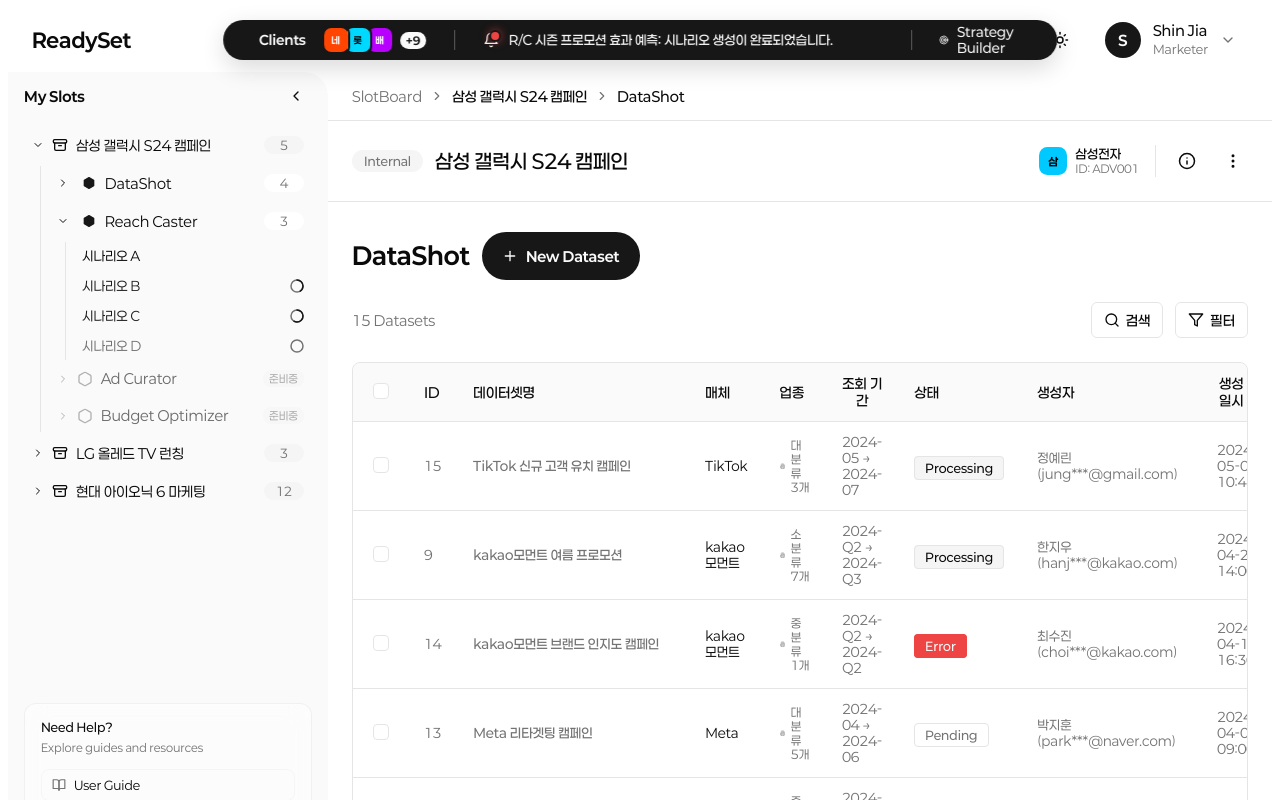
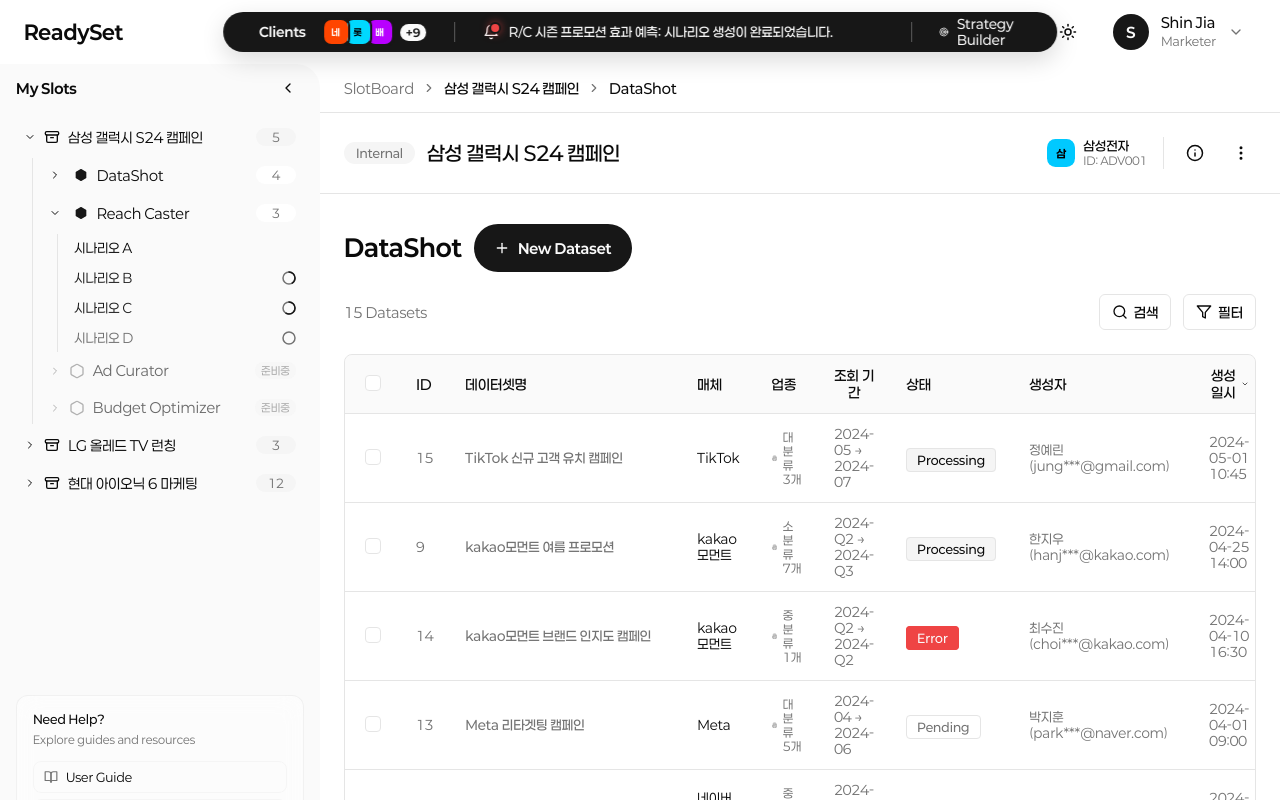
Before and after one commit to taetaej/ReadySet, a React (Vite) app: page /datashot in a window 1280 px wide. Shown: the top 800 px of the page. Built offline with nearby package versions, Linux system fonts and the light colour scheme.

Commit message:
feat: SlotHome 3컬럼 Final Set 레이아웃 및 body margin 리셋, 그라데이션 배경 적용

```diff
--- a/src/styles/globals.css
+++ b/src/styles/globals.css
@@ -82,6 +82,8 @@
     font-family: 'Paperlogy', 'Inter', -apple-system, BlinkMacSystemFont, "Segoe UI", Roboto, sans-serif !important;
   }
   body {
+    margin: 0;
+    padding: 0;
     background-color: hsl(var(--background));
     color: hsl(var(--foreground));
     font-family: 'Paperlogy', 'Inter', -apple-system, BlinkMacSystemFont, "Segoe UI", Roboto, sans-serif;
@@ -139,6 +141,7 @@
       hsl(120, 20%, 95%) 60%,
       hsl(340, 25%, 96%) 80%,
       hsl(220, 30%, 97%) 100%);
+    min-width: 100%;
   }
 
   .dark .workspace--slotboard {
@@ -273,6 +276,10 @@
     max-width: 100%;
     width: 100%;
     box-sizing: border-box;
+  }
+
+  .workspace--slotboard .workspace-content {
+    padding: 0 1.5rem;
   }
 
   .workspace-footer {
```
